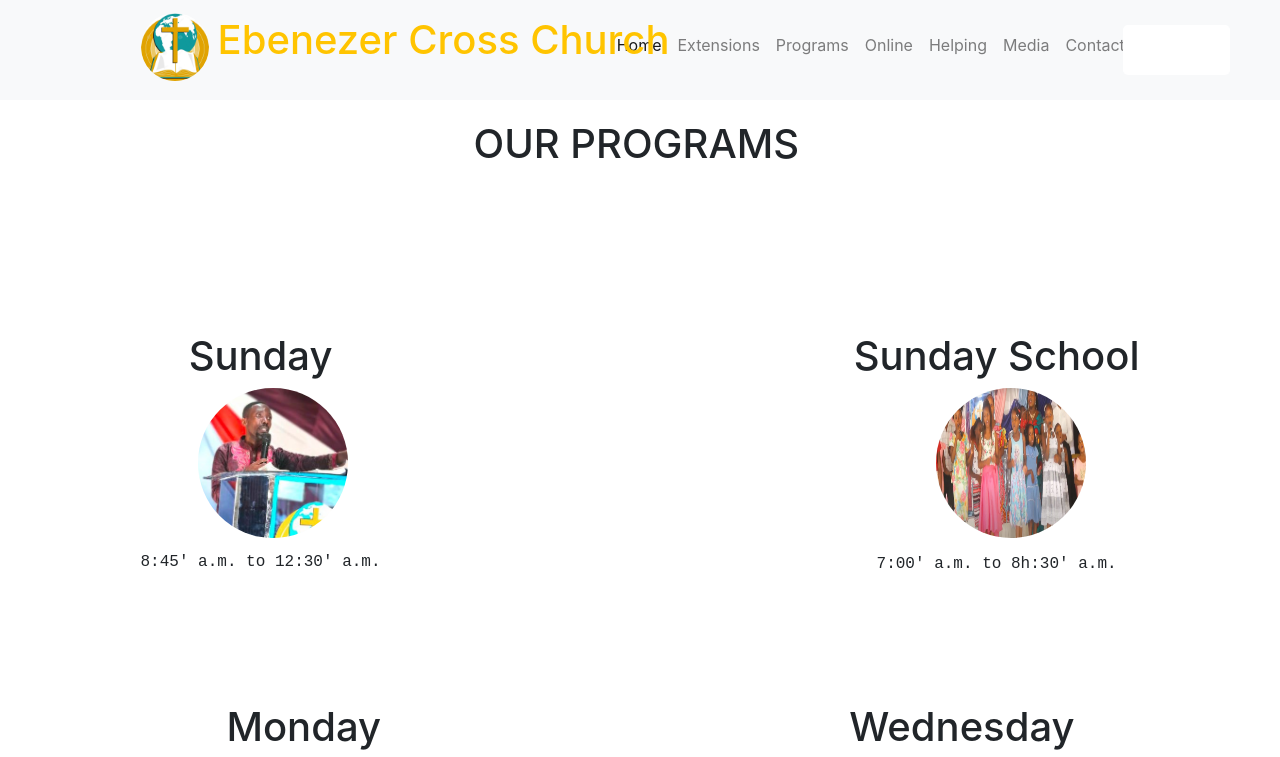
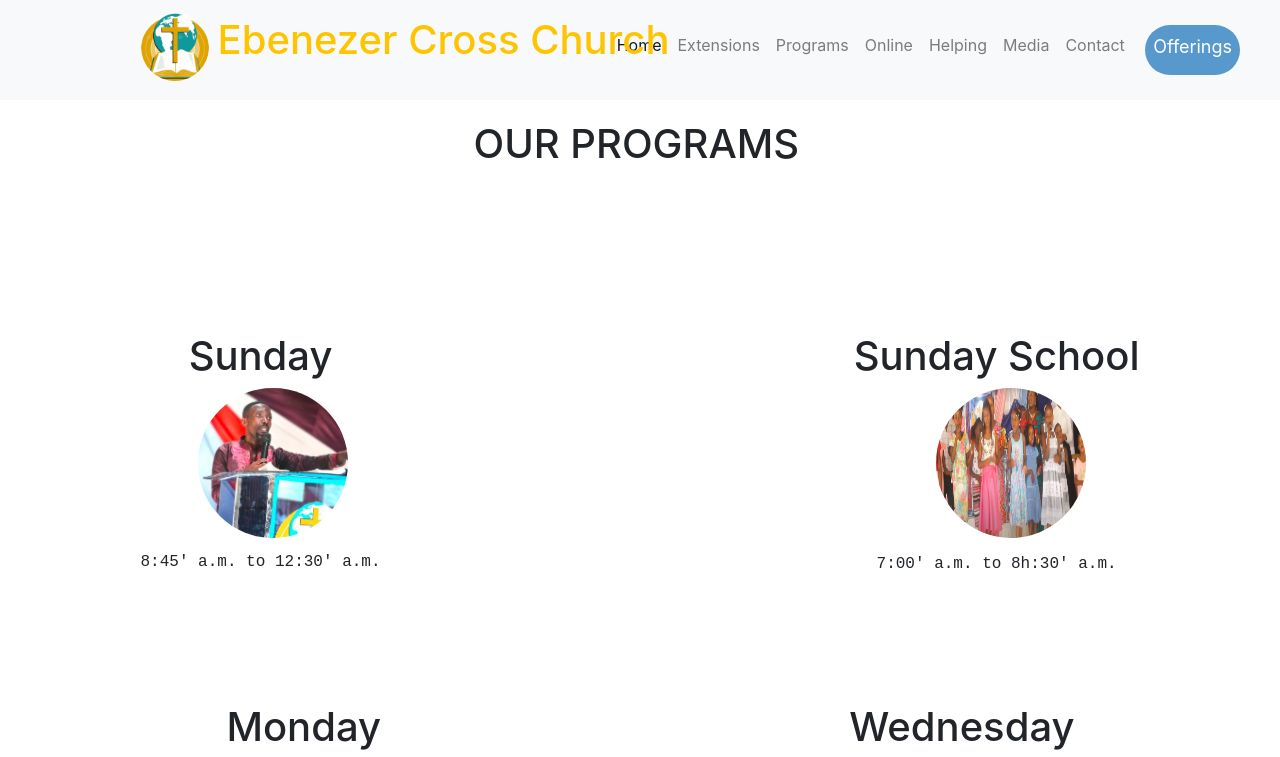
Before and after one commit to kdessaik/EbenezerCrossChurch, a React (Create React App) app: page /program in a window 1280 px wide. Shown: the top 757 px of the page. Built offline with nearby package versions, Linux system fonts and the light colour scheme; a web font is replaced by a local one.

Commit message:
allChange

```diff
--- a/src/Header/NavBar/NavBar.css
+++ b/src/Header/NavBar/NavBar.css
@@ -47,8 +47,12 @@ color: black;
     color: white;
 }
 #btn:hover{
-    color: black;
+    color: white;
     font-weight: bold;
+    font-size: 25px;
+    text-transform:uppercase;
+
+    transition: font-size 400ms
 
 }
 .ropdown-toggle{
@@ -77,7 +81,20 @@ color: black;
 }
 
 #btn-primary{
-    color: #fff;
-    background-color: #007bff;
-    border-color: #007bff;
+    color: black;
+    background-color: #5799CD;
+    width: 190%;
+    height: 50px;
+    position: relative;
+    top: 0px;
+
+    border-radius: 5px;
+    position: relative;
+    bottom: 7px;
+    padding: 0%;
+    border-radius: 25px;
+    padding-bottom: 2%;
+    border: none;
+    left: 2%;
+    zoom: 100%;
 }
--- a/src/Header/NavBar/NavBar.js
+++ b/src/Header/NavBar/NavBar.js
@@ -18,6 +18,7 @@ export default function Navbar() {
           <span>Ebenezer</span> <span>Cross</span> <span>Church</span>{" "}
         </h1>
       </a>
+
       <button
         className="navbar-toggler"
         type="button"
@@ -30,19 +31,26 @@ export default function Navbar() {
       >
 
 
+
         <div class="">
   <button class="btn btn-primary dropdown-toggle" type="button" data-bs-toggle="dropdown" aria-expanded="false">
+
   <span className="navbar-toggler-icon" id="navCollapse1">
 
+
   <ul class="dropdown-menu">
+
 
           <li className="nav-item active ">
             <Link className="nav-link" to="/">
               Home <span class="sr-only">(current)</span>
             </Link>
           </li>
+
           <li className="nav-item">
+
             <Link className="nav-link" to="/extension">
+
               Extensions
             </Link>
           </li>
@@ -62,7 +70,7 @@ export default function Navbar() {
             </a>
           </li>
           <li className="nav-item">
-            <a className="nav-link" href="#">
+            <a className="nav-link" href="fb.com">
               Media
             </a>
           </li>
@@ -71,7 +79,7 @@ export default function Navbar() {
               Contact
             </a>
           </li>
-          <li className="nav-item btn btn-primary" id="btn-primary">
+          <li className="nav-item btn btn-primary" >
             <a className="nav-link" id="btn" href="#">
               Offerings
             </a>
@@ -87,6 +95,7 @@ export default function Navbar() {
 
 
       </button>
+
       <div className="collapse navbar-collapse" id="navbarNavDropdown">
         <ul className="navbar-nav">
           <li className="nav-item active ">
@@ -97,6 +106,7 @@ export default function Navbar() {
           <li className="nav-item">
             <Link className="nav-link" to="/extension">
               Extensions
+
             </Link>
           </li>
           <li className="nav-item">
@@ -107,10 +117,12 @@ export default function Navbar() {
           <li className="nav-item">
             <Link className="nav-link" to="/online">
               Online
+
             </Link>
+
           </li>
           <li className="nav-item">
-            <a className="nav-link" href="#">
+            <a className="nav-link" >
               Helping
             </a>
           </li>
@@ -124,13 +136,15 @@ export default function Navbar() {
               Contact
             </a>
           </li>
-          <li className="nav-item btn btn-primary">
-            <a className="nav-link" id="btn" href="#">
+          <li className="nav-item btn btn-primary" id="btn-primary">
+            <a className="nav-link" id="btn" href="#" >
               Offerings
             </a>
+
           </li>
         </ul>
       </div>
+
     </nav>
   );
 }
```
